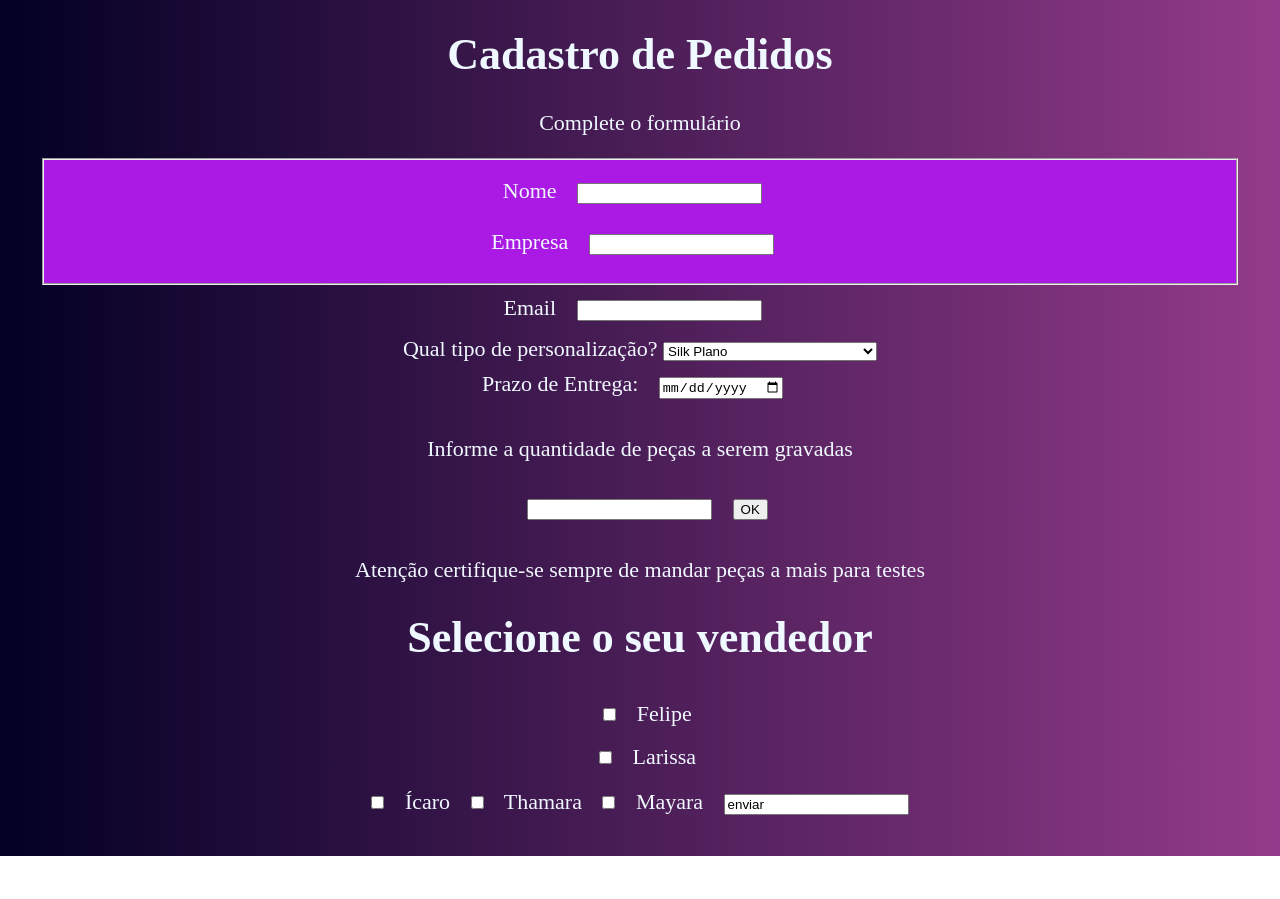
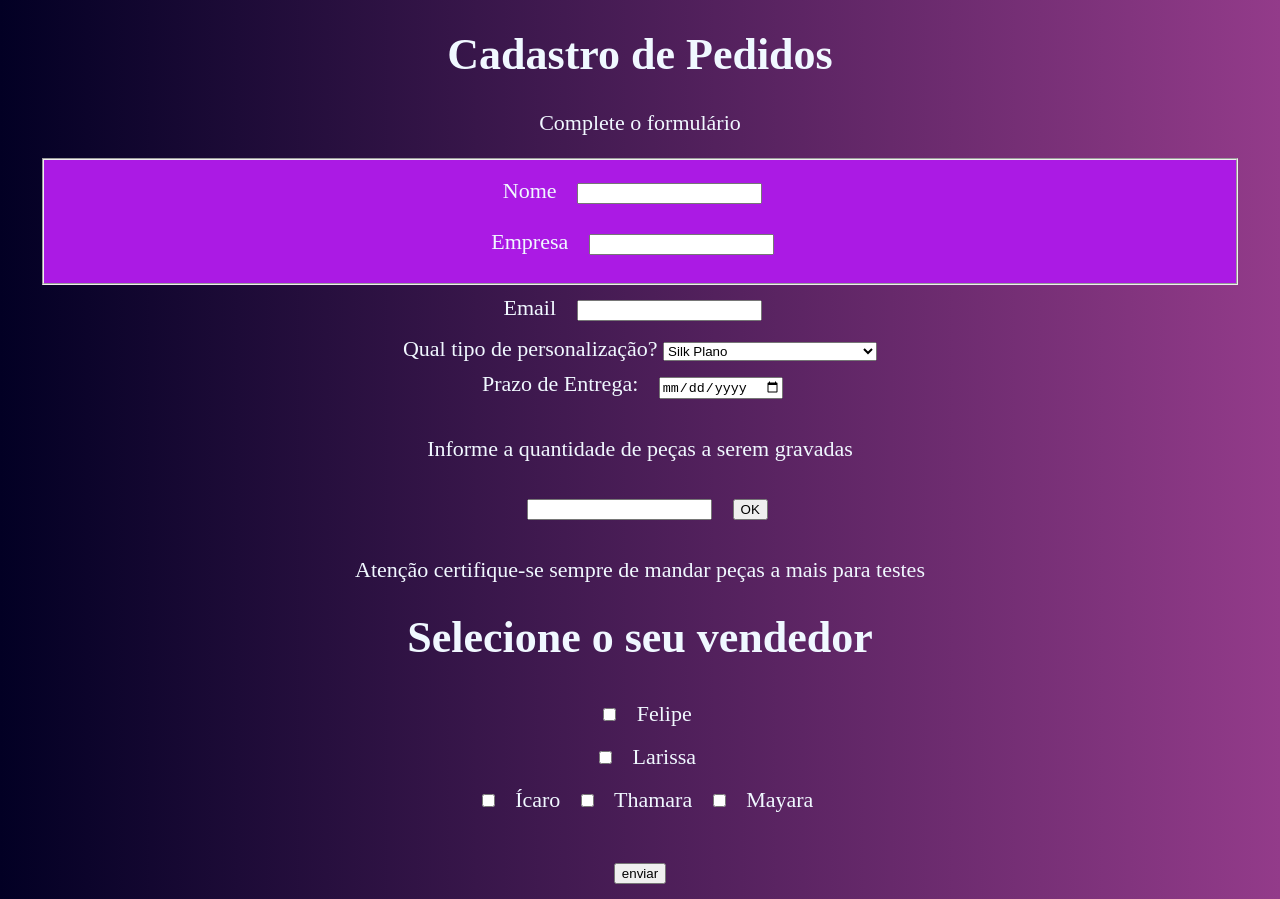
Before and after one commit to Felipeandrew23/formulario_registro_de_pedido, a plain HTML site: page index.html in a window 1280 px wide. Before the commit the page ends 856 px from the top, so only its background shows below. Drawn offline with Linux system fonts and the light colour scheme.

```diff
--- a/index.html
+++ b/index.html
@@ -71,9 +71,9 @@
   <label for="vendedor3"> Thamara
   <input type="checkbox" id="vendedor5" name="vendedor5" value="Mayara">
   <label for="vendedor3"> Mayara
-  <input type="enviar" value="enviar">
-  </label><br><br>
-</form>
+</label><br><br>
+  <input type="submit" value="enviar">
+  </form>
     </div>
 </body>
 </html>
```
